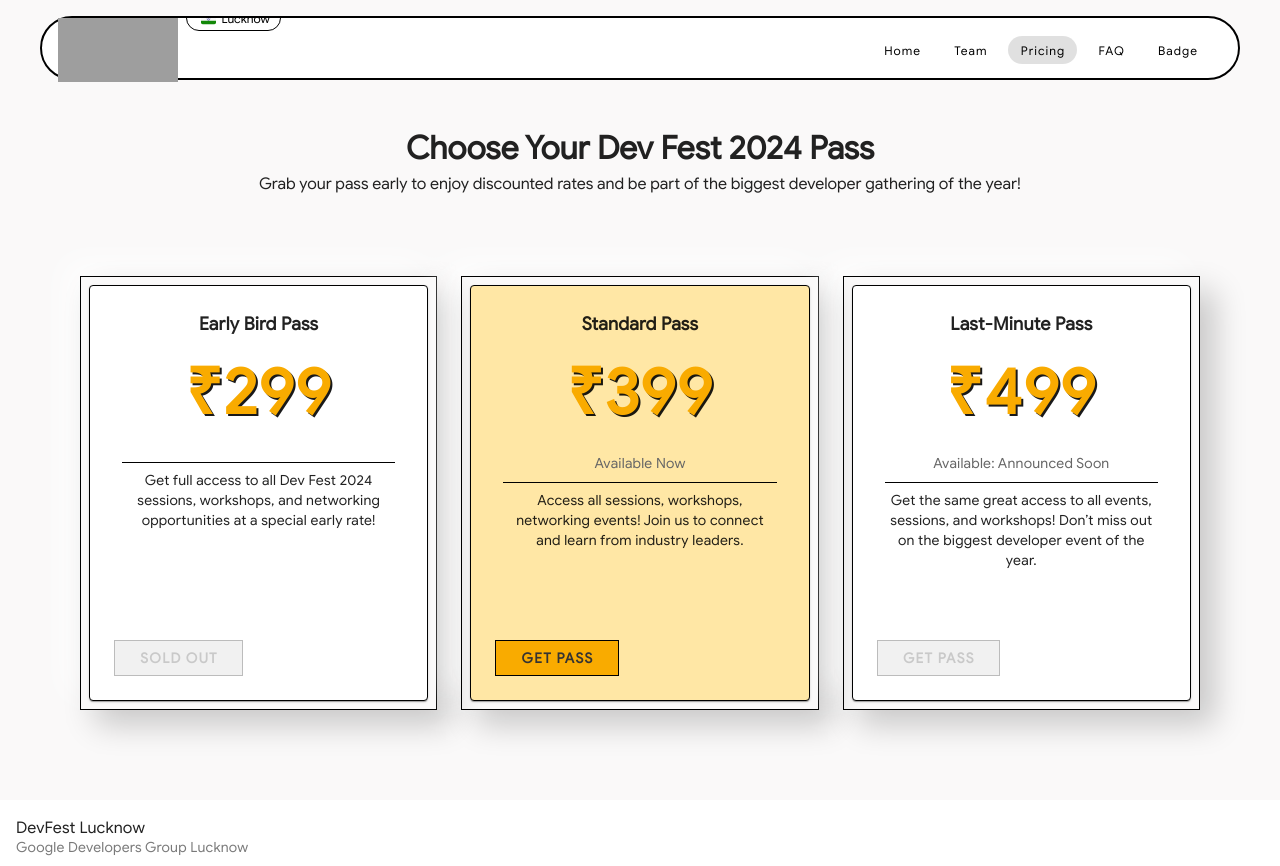
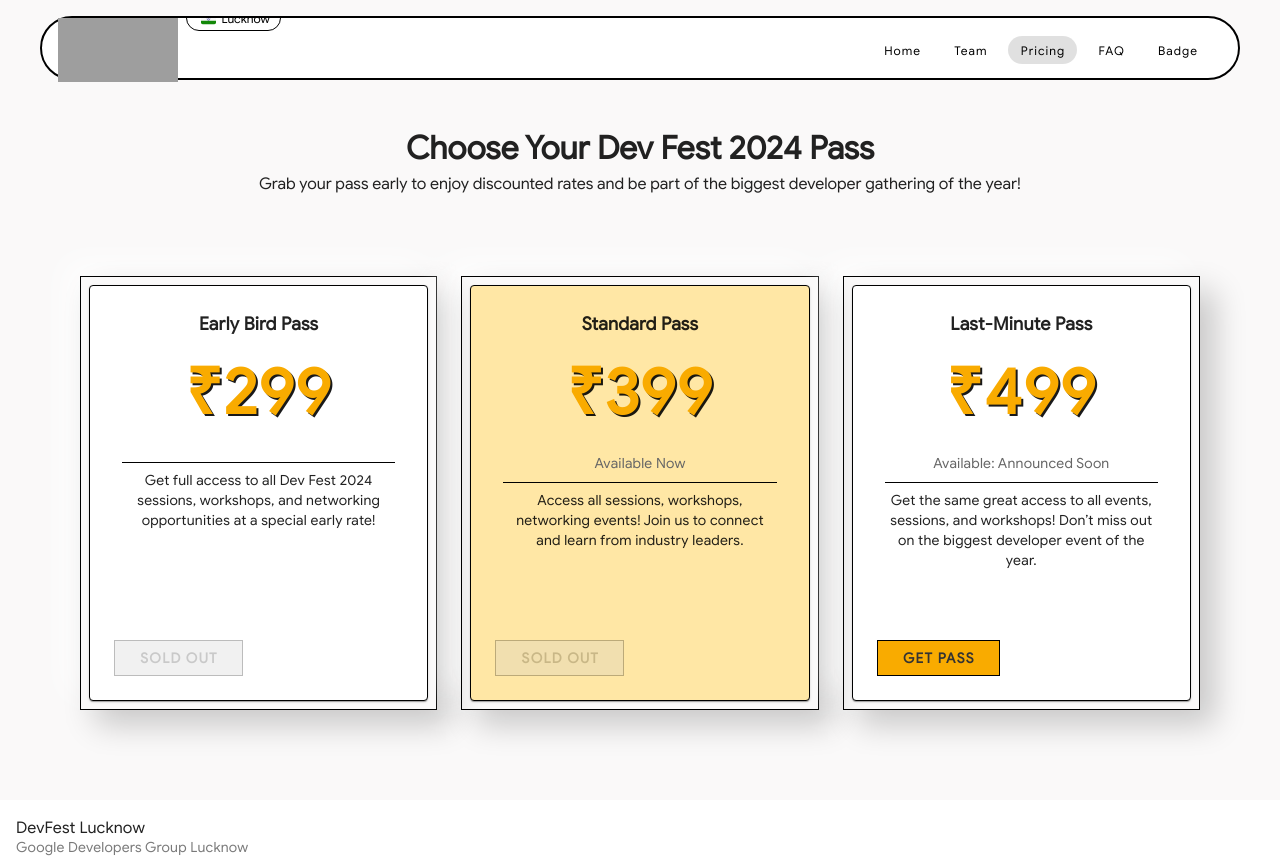
Before and after one commit to AbhishekSingh888/gdglucknow-2024, a Nuxt app: page /pricing in a window 1280 px wide. Built offline with nearby package versions, Linux system fonts and the light colour scheme; grey boxes are pictures that could not be loaded.

Commit message:
lass min pass added

```diff
--- a/pages/pricing.vue
+++ b/pages/pricing.vue
@@ -36,9 +36,7 @@
               </p>
             </v-card-text>
             <v-card-actions>
-              <v-btn class="neumorphic-btn mt-auto" @click="openLink">
-                Get Pass
-              </v-btn>
+              <v-btn class="neumorphic-btn mt-auto" disabled>Sold out</v-btn>
             </v-card-actions>
           </v-card>
         </div>
@@ -58,7 +56,7 @@
                 developer event of the year.</p>
             </v-card-text>
             <v-card-actions>
-              <v-btn class="neumorphic-btn mt-auto" disabled @click="openLastMinLink">Get Pass</v-btn>
+              <v-btn class="neumorphic-btn mt-auto" @click="openLastMinLink">Get Pass</v-btn>
             </v-card-actions>
           </v-card>
         </div>
```
